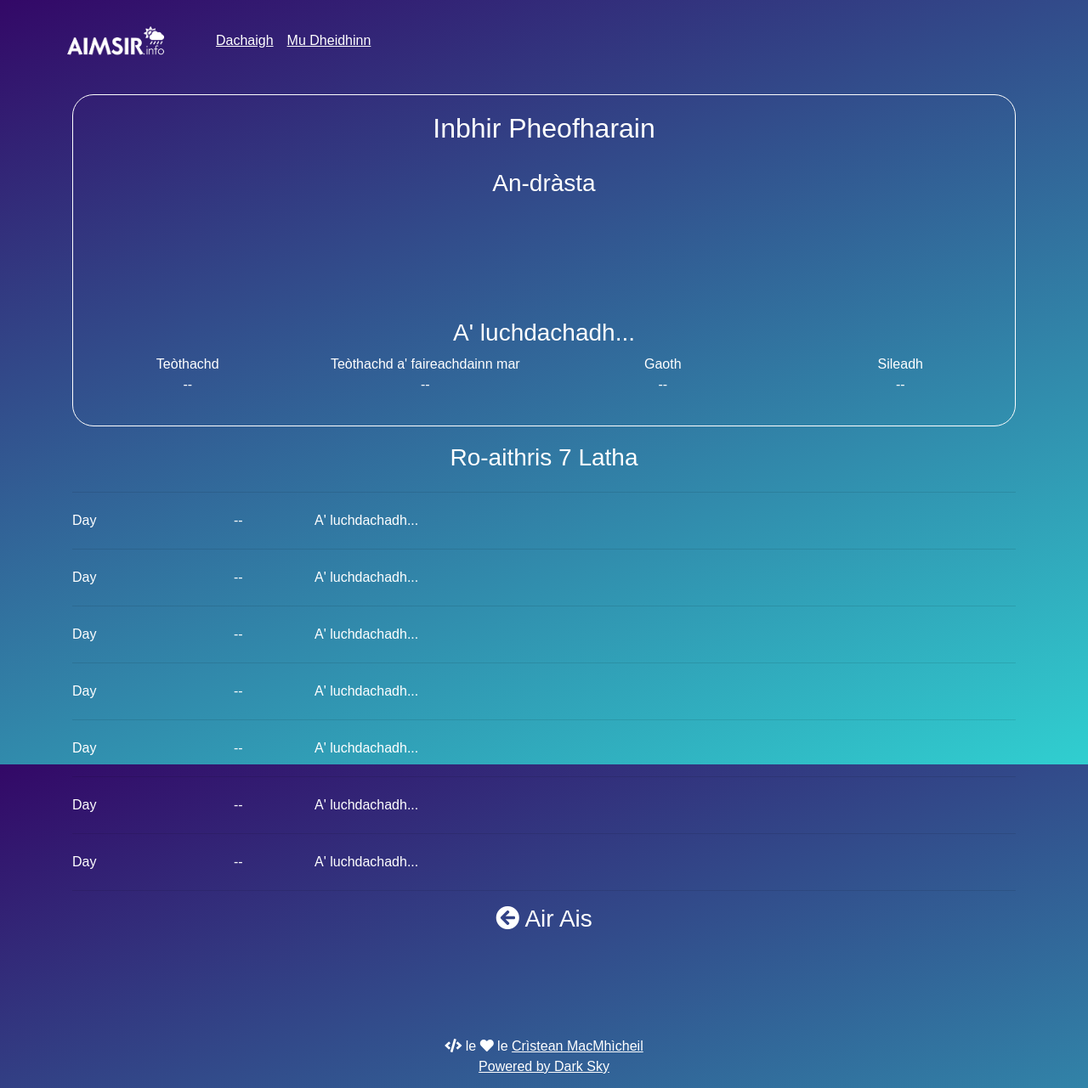
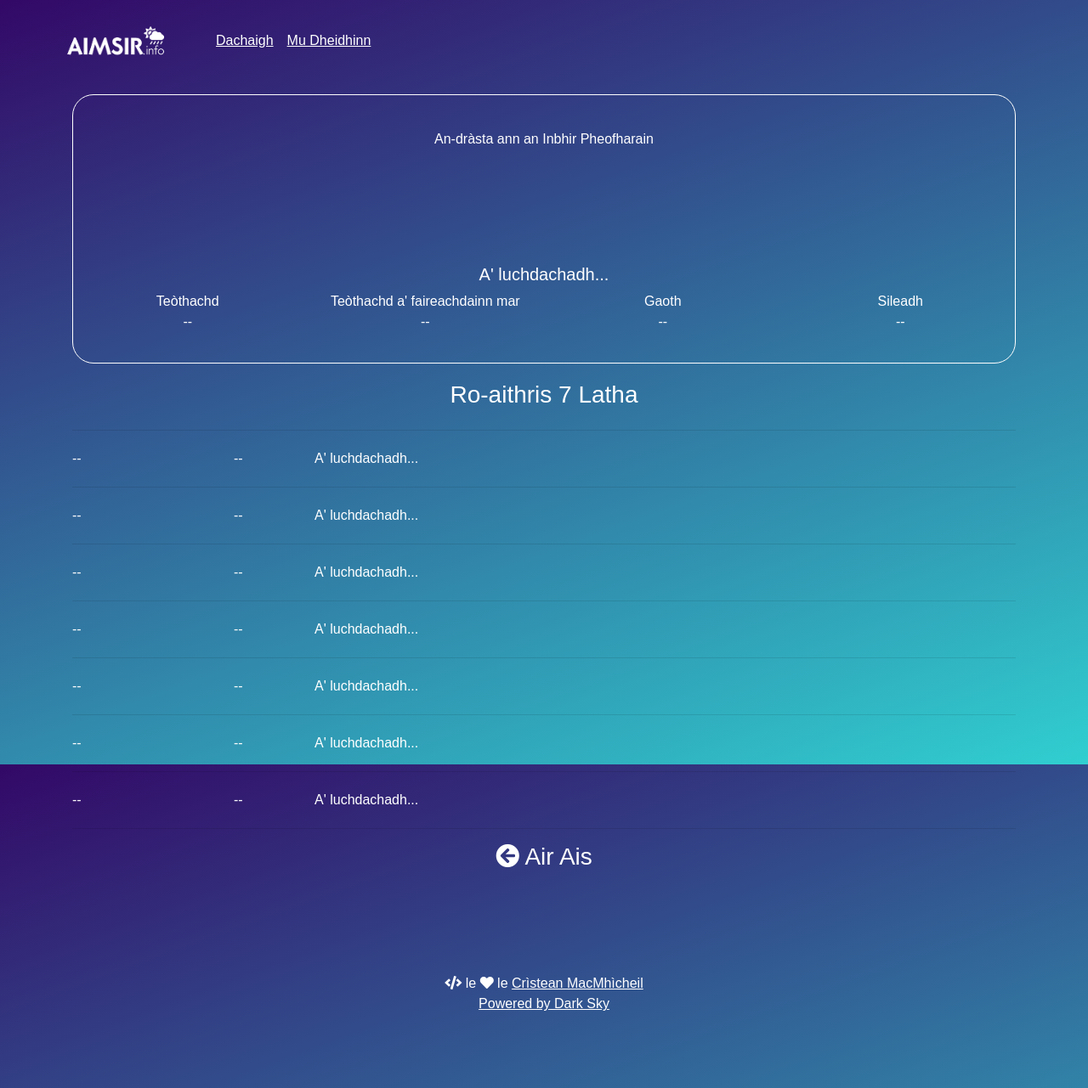
Before and after one commit to angeidheal/aimsir, a Jekyll site: the page built from baile/inbhir-pheofharain.html, in a window 1280 px wide. Shown: the whole page at 85% size. Built offline with Jekyll 4.4.1, drawn with Linux system fonts in a browser that asks for light colours; nearby versions of some CDN libraries; a script that is not in the unit is left out.

Commit message:
Update inbhir-pheofharain.html

```diff
--- a/baile/inbhir-pheofharain.html
+++ b/baile/inbhir-pheofharain.html
@@ -6,16 +6,15 @@
 
 <div class="container">
   <div class="current-weather">
-    <h2 class="location">Inbhir Pheofharain</h2>
-    <h3 class="section-header">An-dràsta</h3>
+    <p class="section-header">An-dràsta ann an Inbhir Pheofharain</p>
     <div class="row">
       <div class="col-md-12 weather-icon">
-        <canvas class="icon" width="128" height="128"></canvas>
+        <canvas class="icon" width="112" height="112"></canvas>
       </div>
     </div>
     <div class="row">
       <div class="col-md-12">
-        <h3 class="current-summary">A' luchdachadh...</h3>
+        <h5 class="current-summary">A' luchdachadh...</h5>
       </div>
     </div>
     <div class="row">
@@ -44,7 +43,7 @@
 
       <div class="row daily-summary day-1">
         <div class="col-md-2 day-1-day">
-          Day
+          --
         </div>
         <div class="col-md-1 day-1-temp">
           --
@@ -58,7 +57,7 @@
 
       <div class="row daily-summary day-2">
         <div class="col-md-2 day-2-day">
-          Day
+          --
         </div>
         <div class="col-md-1 day-2-temp">
           --
@@ -72,7 +71,7 @@
 
       <div class="row daily-summary day-3">
         <div class="col-md-2 day-3-day">
-          Day
+          --
         </div>
         <div class="col-md-1 day-3-temp">
           --
@@ -86,7 +85,7 @@
 
       <div class="row daily-summary day-4">
         <div class="col-md-2 day-4-day">
-          Day
+          --
         </div>
         <div class="col-md-1 day-4-temp">
           --
@@ -100,7 +99,7 @@
 
       <div class="row daily-summary day-5">
         <div class="col-md-2 day-5-day">
-          Day
+          --
         </div>
         <div class="col-md-1 day-5-temp">
           --
@@ -114,7 +113,7 @@
 
       <div class="row daily-summary day-6">
         <div class="col-md-2 day-6-day">
-          Day
+          --
         </div>
         <div class="col-md-1 day-6-temp">
           --
@@ -128,7 +127,7 @@
 
       <div class="row daily-summary day-7">
         <div class="col-md-2 day-7-day">
-          Day
+          --
         </div>
         <div class="col-md-1 day-7-temp">
           --
```
